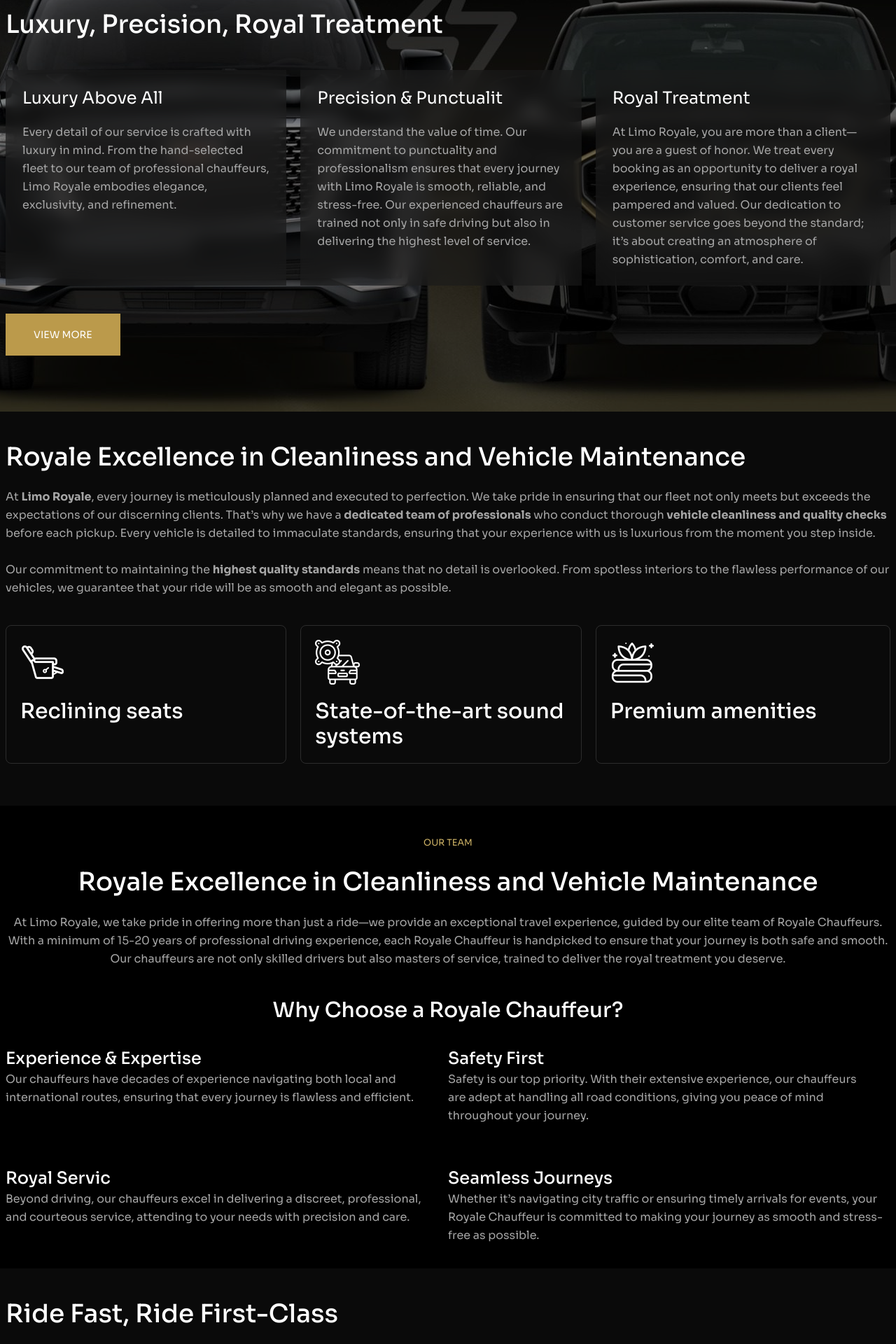
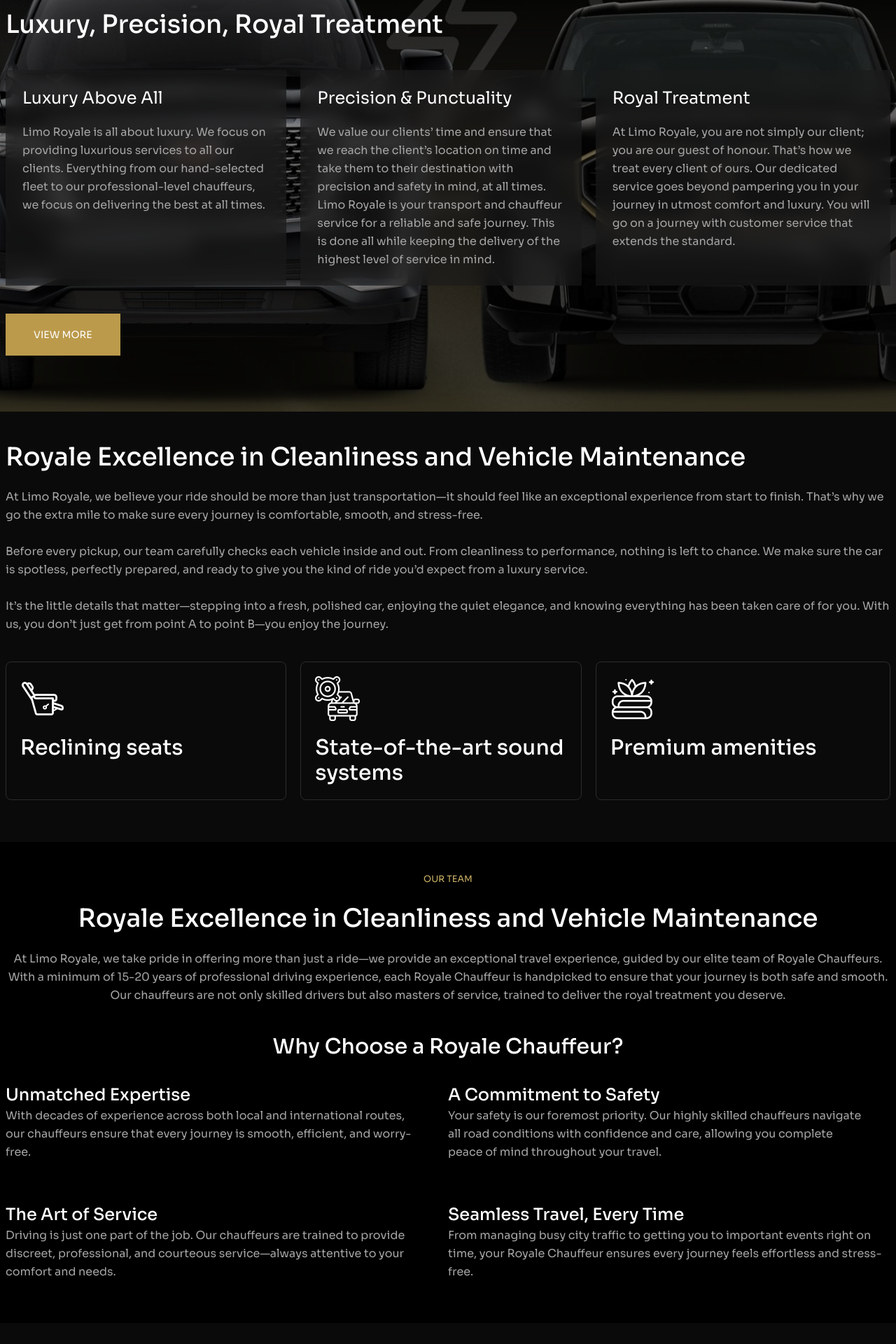
Before and after one commit to ashutosh2801/limoroyal, a React (Vite) app: page / in a window 1280 px wide. Shown: the part 3820-5740 px from the top of the page at 70% size. Built offline with nearby package versions, Linux system fonts and the light colour scheme.

Commit message:
text changes

```diff
--- a/src/Home.jsx
+++ b/src/Home.jsx
@@ -195,15 +195,15 @@
                 <div className='grid lg:grid-cols-3 lg:space-x-5 space-y-5 lg:space-y-0 mt-10'>
                   <div className='backdrop-blur-md bg-[#1b1b1b]/60 p-6' data-aos="fade-up">
                     <h4 className='text-white text-xl lg:text-2xl mb-5'>Luxury Above All</h4>
-                    <p className='text-base leading-relaxed webFontColor'>Every detail of our service is crafted with luxury in mind. From the hand-selected fleet to our team of professional chauffeurs, Limo Royale embodies elegance, exclusivity, and refinement.</p>
+                    <p className='text-base leading-relaxed webFontColor'>Limo Royale is all about luxury. We focus on providing luxurious services to all our clients. Everything from our hand-selected fleet to our professional-level chauffeurs, we focus on delivering the best at all times.</p>
                   </div>
                   <div className='backdrop-blur-md bg-[#1b1b1b]/60 p-6' data-aos="fade-up">
-                    <h4 className='text-white text-xl lg:text-2xl mb-5'>Precision & Punctualit</h4>
-                    <p className='text-base leading-relaxed webFontColor'>We understand the value of time. Our commitment to punctuality and professionalism ensures that every journey with Limo Royale is smooth, reliable, and stress-free. Our experienced chauffeurs are trained not only in safe driving but also in delivering the highest level of service.</p>
+                    <h4 className='text-white text-xl lg:text-2xl mb-5'>Precision & Punctuality</h4>
+                    <p className='text-base leading-relaxed webFontColor'>We value our clients’ time and ensure that we reach the client’s location on time and take them to their destination with precision and safety in mind, at all times. Limo Royale is your transport and chauffeur service for a reliable and safe journey. This is done all while keeping the delivery of the highest level of service in mind.</p>
                   </div>
                   <div className='backdrop-blur-md bg-[#1b1b1b]/60 p-6' data-aos="fade-up">
                     <h4 className='text-white text-xl lg:text-2xl mb-5'>Royal Treatment</h4>
-                    <p className='text-base leading-relaxed webFontColor'>At Limo Royale, you are more than a client—you are a guest of honor. We treat every booking as an opportunity to deliver a royal experience, ensuring that our clients feel pampered and valued. Our dedication to customer service goes beyond the standard; it’s about creating an atmosphere of sophistication, comfort, and care.</p>
+                    <p className='text-base leading-relaxed webFontColor'>At Limo Royale, you are not simply our client; you are our guest of honour. That’s how we treat every client of ours. Our dedicated service goes beyond pampering you in your journey in utmost comfort and luxury. You will go on a journey with customer service that extends the standard.</p>
                   </div>
                 </div>
                 <div className='relative mt-10'>
@@ -217,7 +217,7 @@
           <div className='bg-[#0a0a0a] py-5'>
             <div className='container mx-auto px-2'>
               <h2 className='text-white text-2xl lg:text-4xl leading-snug my-5 font-medium' data-aos="fade-up">Royale Excellence in Cleanliness and Vehicle Maintenance</h2>
-              <p className='text-base leading-relaxed webFontColor' data-aos="fade-up">At <b>Limo Royale</b>, every journey is meticulously planned and executed to perfection. We take pride in ensuring that our fleet not only meets but exceeds the expectations of our discerning clients. That’s why we have a <b>dedicated team of professionals</b> who conduct thorough <b>vehicle cleanliness and quality checks</b> before each pickup. Every vehicle is detailed to immaculate standards, ensuring that your experience with us is luxurious from the moment you step inside. <br></br><br></br>Our commitment to maintaining the <b>highest quality standards</b> means that no detail is overlooked. From spotless interiors to the flawless performance of our vehicles, we guarantee that your ride will be as smooth and elegant as possible.</p>
+              <p className='text-base leading-relaxed webFontColor' data-aos="fade-up">At Limo Royale, we believe your ride should be more than just transportation—it should feel like an exceptional experience from start to finish. That’s why we go the extra mile to make sure every journey is comfortable, smooth, and stress-free. <br></br><br></br>Before every pickup, our team carefully checks each vehicle inside and out. From cleanliness to performance, nothing is left to chance. We make sure the car is spotless, perfectly prepared, and ready to give you the kind of ride you’d expect from a luxury service. <br></br><br></br>It’s the little details that matter—stepping into a fresh, polished car, enjoying the quiet elegance, and knowing everything has been taken care of for you. With us, you don’t just get from point A to point B—you enjoy the journey.</p>
               <div className='grid md:grid-cols-3 md:space-x-5 space-y-5 lg:space-y-0 my-10'>
                 <div className='webBorderColor border rounded-lg p-5' data-aos="fade-up">
                   <img src={Icon1} className='filter brightness-0 invert' />
@@ -245,20 +245,20 @@
                 <h2 className='text-white text-2xl lg:text-3xl leading-snug mt-10 mb-8 font-medium'>Why Choose a Royale Chauffeur?</h2>
                 <div className='grid lg:grid-cols-2 lg:space-x-8 space-y-15 text-left'>
                     <div>
-                      <h2 className='text-white text-xl lg:text-2xl leading-snug font-medium'>Experience & Expertise</h2>
-                      <p className='text-base leading-relaxed webFontColor'>Our chauffeurs have decades of experience navigating both local and international routes, ensuring that every journey is flawless and efficient.</p>
+                      <h2 className='text-white text-xl lg:text-2xl leading-snug font-medium'>Unmatched Expertise</h2>
+                      <p className='text-base leading-relaxed webFontColor'>With decades of experience across both local and international routes, our chauffeurs ensure that every journey is smooth, efficient, and worry-free.</p>
                     </div>
                     <div>
-                      <h2 className='text-white text-xl lg:text-2xl leading-snug font-medium'>Safety First</h2>
-                      <p className='text-base leading-relaxed webFontColor'>Safety is our top priority. With their extensive experience, our chauffeurs are adept at handling all road conditions, giving you peace of mind throughout your journey.</p>
+                      <h2 className='text-white text-xl lg:text-2xl leading-snug font-medium'>A Commitment to Safety</h2>
+                      <p className='text-base leading-relaxed webFontColor'>Your safety is our foremost priority. Our highly skilled chauffeurs navigate all road conditions with confidence and care, allowing you complete peace of mind throughout your travel.</p>
                     </div>
                     <div>
-                      <h2 className='text-white text-xl lg:text-2xl leading-snug font-medium'>Royal Servic</h2>
-                      <p className='text-base leading-relaxed webFontColor'>Beyond driving, our chauffeurs excel in delivering a discreet, professional, and courteous service, attending to your needs with precision and care.</p>
+                      <h2 className='text-white text-xl lg:text-2xl leading-snug font-medium'>The Art of Service</h2>
+                      <p className='text-base leading-relaxed webFontColor'>Driving is just one part of the job. Our chauffeurs are trained to provide discreet, professional, and courteous service—always attentive to your comfort and needs.</p>
                     </div>
                     <div>
-                      <h2 className='text-white text-xl lg:text-2xl leading-snug font-medium'>Seamless Journeys</h2>
-                      <p className='text-base leading-relaxed webFontColor'>Whether it’s navigating city traffic or ensuring timely arrivals for events, your Royale Chauffeur is committed to making your journey as smooth and stress-free as possible.</p>
+                      <h2 className='text-white text-xl lg:text-2xl leading-snug font-medium'>Seamless Travel, Every Time</h2>
+                      <p className='text-base leading-relaxed webFontColor'>From managing busy city traffic to getting you to important events right on time, your Royale Chauffeur ensures every journey feels effortless and stress-free.</p>
                     </div>
                 </div>
               </div>
@@ -280,7 +280,7 @@
               <div className='w-full lg:w-2/5' data-aos="fade-up">
                 <small className='webColor uppercase'>Only the best</small>
                 <h2 className='text-white text-2xl lg:text-4xl leading-snug my-3 font-medium'>Why We Stand Apart</h2>
-                <p className='text-base leading-relaxed webFontColor'>At <b>Limo Royale</b>, we don’t follow trends—we set new standards. Our service is built around one core promise: to give every client a <b>royal experience</b>. Unlike other limo services, we are not focused on being the largest or the most visible—we are focused on being the <b>best</b>. Our goal is to ensure that every time a client steps into one of our vehicles, they experience the ultimate in luxury and comfort. <br></br> <br></br>We believe that the journey should be just as special as the destination. That’s why we go above and beyond to ensure that your time with us reflects the elegance and refinement you deserve. Our <b>20+ years of experience</b> in both the limo service and hotel industry have given us a unique insight into what it means to provide <b>world-class service</b>. We pride ourselves on standing out in an industry where many others fall short.</p>
+                <p className='text-base leading-relaxed webFontColor'>At Limo Royale, every ride will make you feel special. We promise to give you more than just transportation—we want every client to feel truly valued and cared for. We’re not about being the biggest name out there, but about being the one you can always trust for the best experience.<br></br><br></br> When you step into one of our vehicles, it’s all about comfort, ease, and a touch of luxury that makes the journey just as enjoyable as the destination. With decades of experience in both limo services and hospitality, we’ve learned exactly what it takes to make people feel looked after. That’s why we go the extra mile—to give you the kind of service that stands out and stays with you.</p>
               </div>
             </div>
             <div className='mb-15' data-aos="fade-up">
--- a/src/components/Gallery.jsx
+++ b/src/components/Gallery.jsx
@@ -22,7 +22,7 @@
             <div data-aos="fade-up">
                 <h2 className='text-white text-2xl lg:text-4xl leading-snug my-5 font-medium'>Ride Fast, Ride First-Class</h2>
                 <p className='text-base leading-relaxed webFontColor mb-5'>
-                    Our commitment to excellence sets us apart from the competition: every vehicle in our fleet is brand new and never more than two years old.Our fleet include BMW XM and BMW M340i. This dedication ensures that our clients enjoy the latest advancements in luxury and technology with every ride. From state-of-the-art entertainment systems to plush, comfortable interiors, we prioritize your experience, providing you with a level of service and sophistication that redefines travel. Choose Limo Royale and elevate your journey with unmatched style and reliability.
+                    At Limo Royale, we set the standard for luxury travel. Every vehicle in our fleet is brand new and never more than two years old—including models like the BMW XM and BMW M340i. This means you’ll always experience the latest in comfort, technology, and style. From advanced entertainment systems to plush interiors, every detail is designed with your enjoyment in mind. When you choose Limo Royale, you’re not just booking a ride—you’re choosing sophistication, reliability, and a journey that feels first-class from start to finish.
                 </p>
             </div>
 
```
